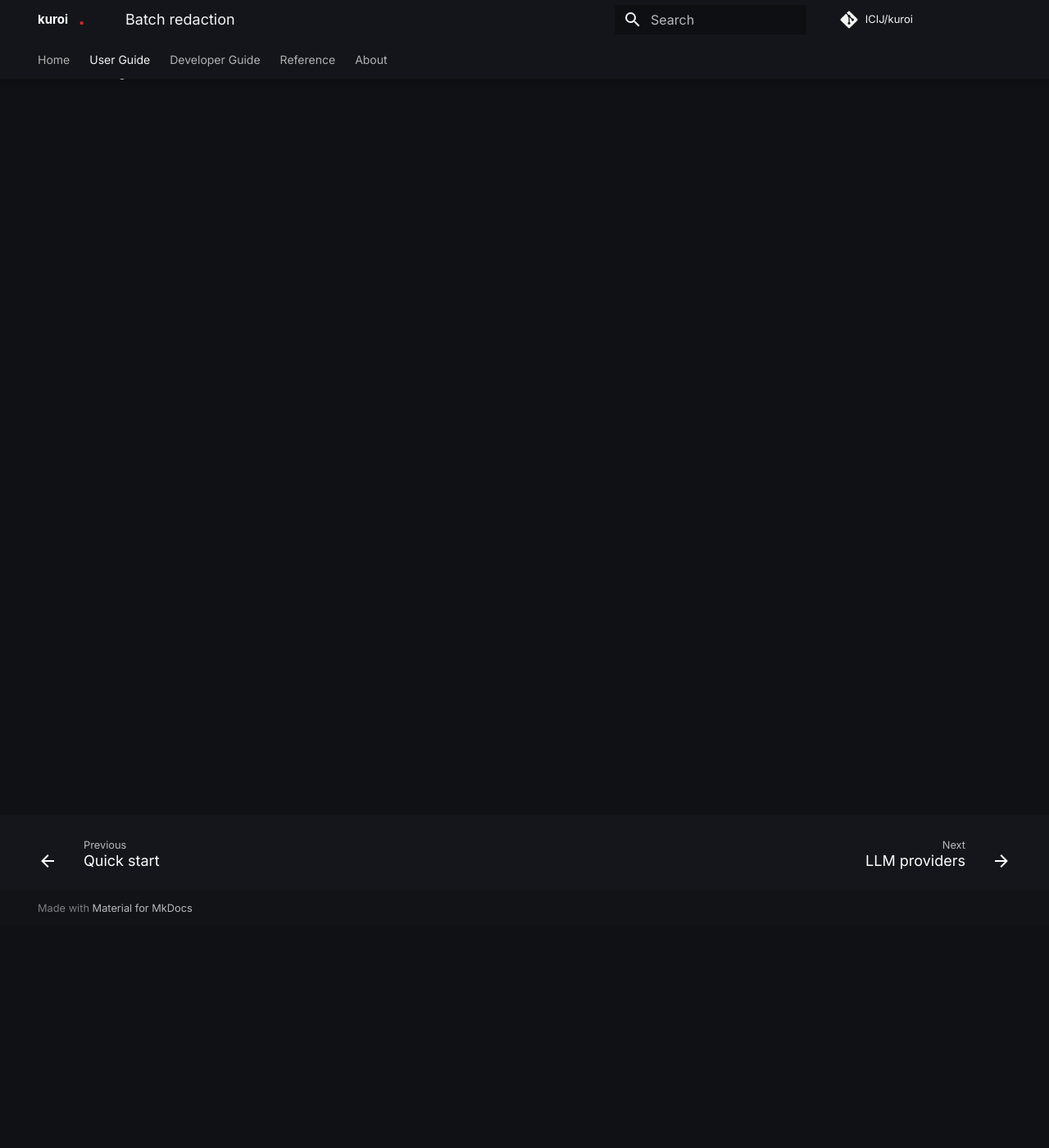
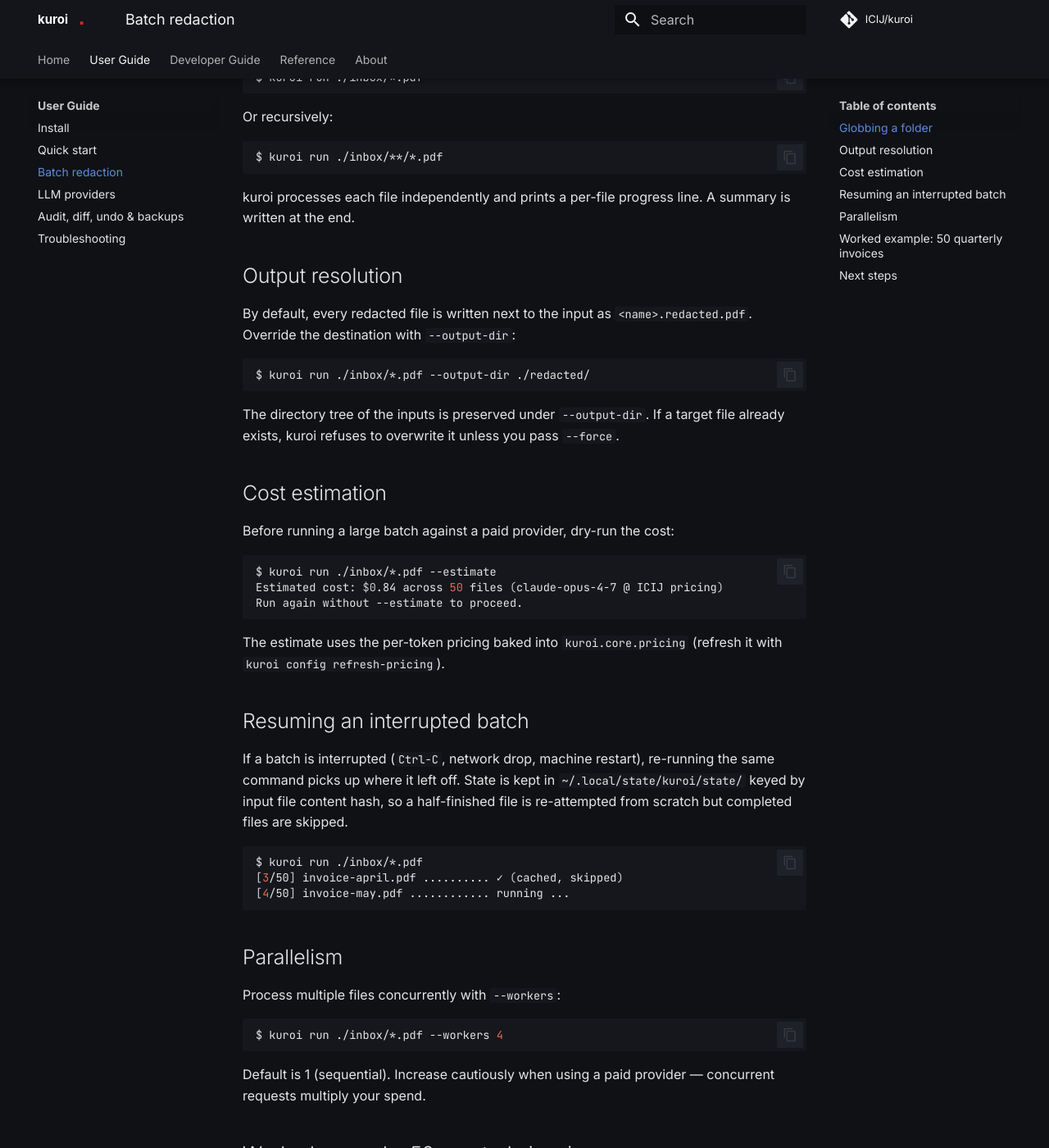
Before and after one commit to ICIJ/kuroi, an MkDocs documentation site: the page built from docs/user-guide/batch.md, in a window 1280 px wide and 1400 px high, scrolled down 270 px. Shown: the whole window at 82% size. Built offline with MkDocs 1.6.1 and Material for MkDocs 9.7.7, drawn with Linux system fonts in a browser that asks for light colours; comment, search, counter and statistics services are not loaded; some of the changed text lies outside the part shown.

Commit message:
docs: write batch redaction guide

````diff
--- a/docs/user-guide/batch.md
+++ b/docs/user-guide/batch.md
@@ -1 +1,90 @@
 # Batch redaction
+
+Run kuroi over a folder of PDFs in one go, with cost estimation and
+resumable state.
+
+## Globbing a folder
+
+```sh
+$ kuroi run ./inbox/*.pdf
+```
+
+Or recursively:
+
+```sh
+$ kuroi run ./inbox/**/*.pdf
+```
+
+kuroi processes each file independently and prints a per-file progress
+line. A summary is written at the end.
+
+## Output resolution
+
+By default, every redacted file is written next to the input as
+`<name>.redacted.pdf`. Override the destination with `--output-dir`:
+
+```sh
+$ kuroi run ./inbox/*.pdf --output-dir ./redacted/
+```
+
+The directory tree of the inputs is preserved under `--output-dir`. If a
+target file already exists, kuroi refuses to overwrite it unless you pass
+`--force`.
+
+## Cost estimation
+
+Before running a large batch against a paid provider, dry-run the cost:
+
+```sh
+$ kuroi run ./inbox/*.pdf --estimate
+Estimated cost: $0.84 across 50 files (claude-opus-4-7 @ ICIJ pricing)
+Run again without --estimate to proceed.
+```
+
+The estimate uses the per-token pricing baked into `kuroi.core.pricing`
+(refresh it with `kuroi config refresh-pricing`).
+
+## Resuming an interrupted batch
+
+If a batch is interrupted (`Ctrl-C`, network drop, machine restart),
+re-running the same command picks up where it left off. State is kept in
+`~/.local/state/kuroi/state/` keyed by input file content hash, so a
+half-finished file is re-attempted from scratch but completed files are
+skipped.
+
+```sh
+$ kuroi run ./inbox/*.pdf
+[3/50] invoice-april.pdf .......... ✓ (cached, skipped)
+[4/50] invoice-may.pdf ............ running ...
+```
+
+## Parallelism
+
+Process multiple files concurrently with `--workers`:
+
+```sh
+$ kuroi run ./inbox/*.pdf --workers 4
+```
+
+Default is 1 (sequential). Increase cautiously when using a paid provider
+— concurrent requests multiply your spend.
+
+## Worked example: 50 quarterly invoices
+
+```sh
+$ export ANTHROPIC_API_KEY=sk-ant-...
+$ kuroi run ./invoices/Q1/*.pdf --output-dir ./redacted/Q1/ --estimate
+Estimated cost: $0.84
+
+$ kuroi run ./invoices/Q1/*.pdf --output-dir ./redacted/Q1/ --workers 4
+[1/50] inv-001.pdf ................ ✓ (3.2s)
+...
+[50/50] inv-050.pdf ............... ✓ (2.9s)
+
+Summary: 50/50 succeeded, 412 findings, 0 errors, $0.81 spent
+```
+
+## Next steps
+
+- [LLM providers](providers.md) — switch to free, local Ollama for batches.
+- [Audit & undo](audit-and-undo.md) — review the diff for one file in the batch.
````
